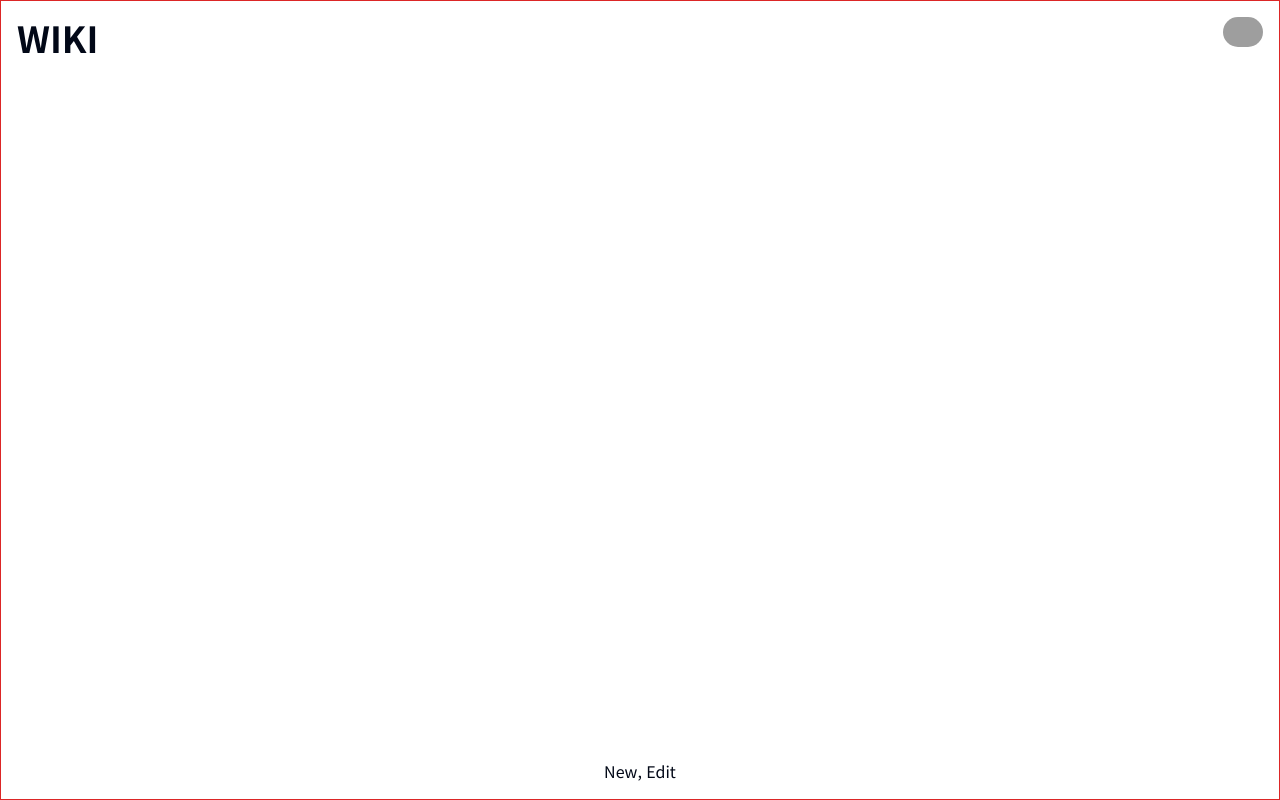
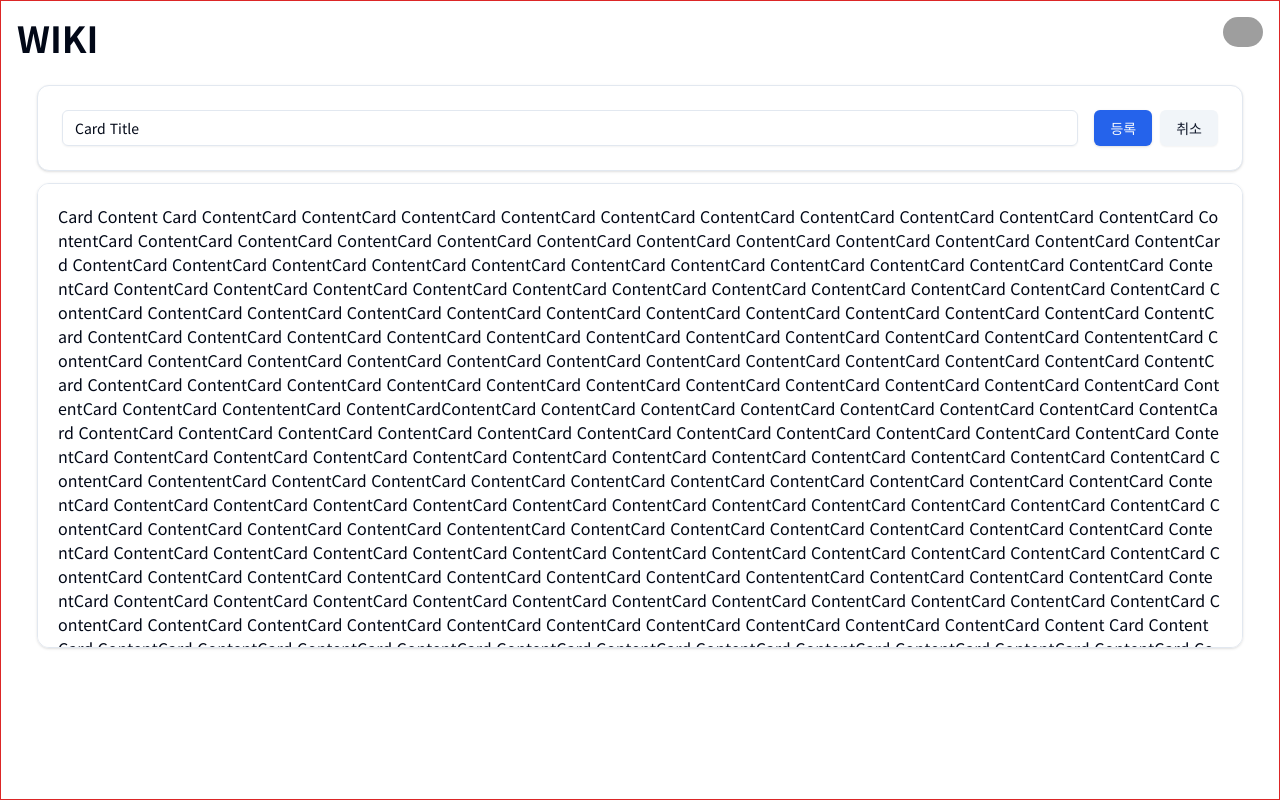
Before and after one commit to xrxJH/yjh_wikipage, a React (Vite) app: page / in a window 1280 px wide. Both pictures are taken after typing "Sample" into the empty fields and a click on the button "추가하기". Built offline with nearby package versions, Linux system fonts and the light colour scheme; grey boxes are pictures that could not be loaded.

Commit message:
feat: new & edit ui구현

```diff
--- a/src/components/common/InputWithButton.tsx
+++ b/src/components/common/InputWithButton.tsx
@@ -9,9 +9,9 @@ type Props = {
 
 export function InputWithButton({ placeholder, buttonText, onClick }: Props) {
   return (
-    <div className="flex w-full  items-center space-x-3">
+    <div className="flex items-center w-full space-x-3">
       <Input type="text" placeholder={placeholder} className="w-full h-14" />
-      <Button type="button" variant="secondary" onClick={onClick} className=" w-1/6 h-14">
+      <Button type="button" variant="secondary" onClick={onClick} className="w-1/6 h-14">
         {buttonText}
       </Button>
     </div>
--- a/src/components/wikiDetail/DropdownCustom.tsx
+++ b/src/components/wikiDetail/DropdownCustom.tsx
@@ -25,8 +25,8 @@ export const DropdownCustom = () => {
           <DropdownMenuTrigger asChild>
             <Button variant="ghost">• • •</Button>
           </DropdownMenuTrigger>
-          <DropdownMenuContent className="w-fit bg-white ">
-            <Card className="p-2 flex flex-col gap-2">
+          <DropdownMenuContent className="bg-white w-fit ">
+            <Card className="flex flex-col gap-2 p-2">
               {isAuthor && (
                 <>
                   <DropdownMenuItem onClick={handleNavigateToEdit}>
--- a/src/pages/Layout.tsx
+++ b/src/pages/Layout.tsx
@@ -9,17 +9,19 @@ export const Layout = () => {
   };
 
   return (
-    <div className="w-dvw h-dvh border border-red-600 flex flex-col justify-between items-center gap-7 p-4 overflow-x-hidden">
-      <div className=" w-full flex flex-row justify-between items-center">
-        <h1 onClick={handleNavigateToHome} className="text-4xl font-bold  cursor-pointer">
+    <div className="flex flex-col items-center justify-start p-4 overflow-x-hidden border border-red-600 w-dvw h-dvh gap-7">
+      <div className="flex flex-row items-center justify-between w-full ">
+        <h1 onClick={handleNavigateToHome} className="text-4xl font-bold cursor-pointer">
           WIKI
         </h1>
-        <Avatar className=" w-10 h-10 cursor-pointer">
-          <AvatarImage className=" rounded-full" src="https://github.com/shadcn.png" />
-          <AvatarFallback className=" rounded-full">CN</AvatarFallback>
+        <Avatar className="w-10 h-10 cursor-pointer ">
+          <AvatarImage className="rounded-full " src="https://github.com/shadcn.png" />
+          <AvatarFallback className="rounded-full ">CN</AvatarFallback>
         </Avatar>
       </div>
-      <Outlet />
+      <div className="w-full h-full pl-5 pr-5">
+        <Outlet />
+      </div>
     </div>
   );
 };
--- a/src/pages/New.tsx
+++ /dev/null
@@ -1,7 +0,0 @@
-export const New = () => {
-  return (
-    <div>
-      <h1>New, Edit</h1>
-    </div>
-  );
-};
--- /dev/null
+++ b/src/pages/NewAndEdit.tsx
@@ -0,0 +1,85 @@
+import { Button } from '@/components/ui/button';
+import { Card, CardDescription, CardHeader, CardTitle } from '@/components/ui/card';
+import { Input } from '@/components/ui/input';
+import { DropdownCustom } from '@/components/wikiDetail/DropdownCustom';
+import { Avatar, AvatarFallback, AvatarImage } from '@radix-ui/react-avatar';
+import { useLocation, useNavigate } from 'react-router-dom';
+
+export const NewAndEdit = () => {
+  const navigate = useNavigate();
+  const location = useLocation();
+  const isEditUrl = location.pathname.includes('/wiki/edit');
+
+  const handleCancel = () => {
+    navigate(-1);
+  };
+
+  return (
+    <div className="flex flex-col justify-start w-full h-full gap-3">
+      <Card>
+        <CardHeader className="flex flex-col gap-5">
+          <div className="w-full ">
+            <div className="flex justify-between w-full gap-2">
+              <Input value={'Card Title'}></Input>
+              <CardTitle className="flex-grow text-2xl break-words break-all "></CardTitle>
+              <div className="flex gap-2">
+                <Button> {isEditUrl ? '수정' : '등록'} </Button>
+                <Button variant="secondary" onClick={handleCancel}>
+                  취소
+                </Button>
+              </div>
+            </div>
+          </div>
+        </CardHeader>
+      </Card>
+
+      <div className="flex h-2/3">
+        <Card className="flex flex-col p-5 overflow-auto">
+          <p className="break-words break-all">
+            Card Content Card ContentCard ContentCard ContentCard ContentCard ContentCard
+            ContentCard ContentCard ContentCard ContentCard ContentCard ContentCard
+            ContentCard ContentCard ContentCard ContentCard ContentCard ContentCard
+            ContentCard ContentCard ContentCard ContentCard ContentCard ContentCard
+            ContentCard ContentCard ContentCard ContentCard ContentCard ContentCard
+            ContentCard ContentCard ContentCard ContentCard ContentCard ContentCard
+            ContentCard ContentCard ContentCard ContentCard ContentCard ContentCard
+            ContentCard ContentCard ContentCard ContentCard ContentCard ContentCard
+            ContentCard ContentCard ContentCard ContentCard ContentCard ContentCard
+            ContentCard ContentCard ContentCard ContentCard ContentCard ContentCard
+            ContentCard ContentCard ContentCard ContentCard ContentCard ContentCard
+            ContentCard ContentCard ContententCard ContentCard ContentCard ContentCard
+            ContentCard ContentCard ContentCard ContentCard ContentCard ContentCard
+            ContentCard ContentCard ContentCard ContentCard ContentCard ContentCard
+            ContentCard ContentCard ContentCard ContentCard ContentCard ContentCard
+            ContentCard ContentCard ContentCard ContentCard ContententCard
+            ContentCardContentCard ContentCard ContentCard ContentCard ContentCard
+            ContentCard ContentCard ContentCard ContentCard ContentCard ContentCard
+            ContentCard ContentCard ContentCard ContentCard ContentCard ContentCard
+            ContentCard ContentCard ContentCard ContentCard ContentCard ContentCard
+            ContentCard ContentCard ContentCard ContentCard ContentCard ContentCard
+            ContentCard ContentCard ContentCard ContententCard ContentCard ContentCard
+            ContentCard ContentCard ContentCard ContentCard ContentCard ContentCard
+            ContentCard ContentCard ContentCard ContentCard ContentCard ContentCard
+            ContentCard ContentCard ContentCard ContentCard ContentCard ContentCard
+            ContentCard ContentCard ContentCard ContentCard ContentCard ContententCard
+            ContentCard ContentCard ContentCard ContentCard ContentCard ContentCard
+            ContentCard ContentCard ContentCard ContentCard ContentCard ContentCard
+            ContentCard ContentCard ContentCard ContentCard ContentCard ContentCard
+            ContentCard ContentCard ContentCard ContentCard ContentCard ContentCard
+            ContentCard ContententCard ContentCard ContentCard ContentCard ContentCard
+            ContentCard ContentCard ContentCard ContentCard ContentCard ContentCard
+            ContentCard ContentCard ContentCard ContentCard ContentCard ContentCard
+            ContentCard ContentCard ContentCard ContentCard ContentCard ContentCard
+            ContentCard ContentCard ContentCard Content Card Content Card ContentCard
+            ContentCard ContentCard ContentCard ContentCard ContentCard ContentCard
+            ContentCard ContentCard ContentCard ContentCard ContentCard ContentCard
+            ContentCard ContentCard ContentCard ContentCard ContentCard ContentCard
+            ContentCard ContentCard ContentCard ContentCard ContentCard ContentCard
+            ContentCard ContentCard ContentCard ContentCard ContentCard ContentCard
+            ContentCard ContentCard ContentCard ContentCard ContentCard ContentCard
+          </p>
+        </Card>
+      </div>
+    </div>
+  );
+};
--- a/src/routes/router.tsx
+++ b/src/routes/router.tsx
@@ -1,7 +1,7 @@
 import { PATH } from '@/constants/path';
 import { Home } from '@/pages/Home';
 import { Layout } from '@/pages/Layout';
-import { New } from '@/pages/New';
+import { NewAndEdit } from '@/pages/NewAndEdit';
 import { WikiDetail } from '@/pages/WikiDetail';
 import { createBrowserRouter } from 'react-router-dom';
 
@@ -12,8 +12,8 @@ const router = createBrowserRouter([
     children: [
       { path: PATH.HOME, element: <Home /> },
       { path: PATH.WIKI_DETAIL + '/:id', element: <WikiDetail /> },
-      { path: PATH.NEW, element: <New /> },
-      { path: PATH.EDIT, element: <New /> },
+      { path: PATH.NEW, element: <NewAndEdit /> },
+      { path: PATH.EDIT, element: <NewAndEdit /> },
     ],
   },
 ]);
```
Also changed, not shown: src/pages/Home.tsx (+19 -19 lines), src/pages/WikiDetail.tsx (+38 -18 lines).
